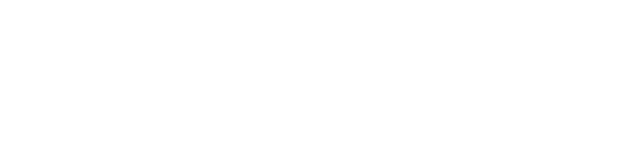
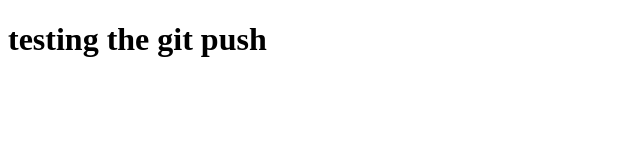
Before and after one commit to eduviereIsrael/demo-repo, a plain HTML site: page index.html in a window 1280 px wide. Shown: the whole page, without its empty margins (0-640 px from the left). Drawn offline with Linux system fonts and the light colour scheme.

Commit message:
testing a second commit and push

```diff
--- a/index.html
+++ b/index.html
@@ -7,6 +7,6 @@
     <title>Document</title>
 </head>
 <body>
-
+    <h1>testing the git push</h1>
 </body>
 </html>
```
